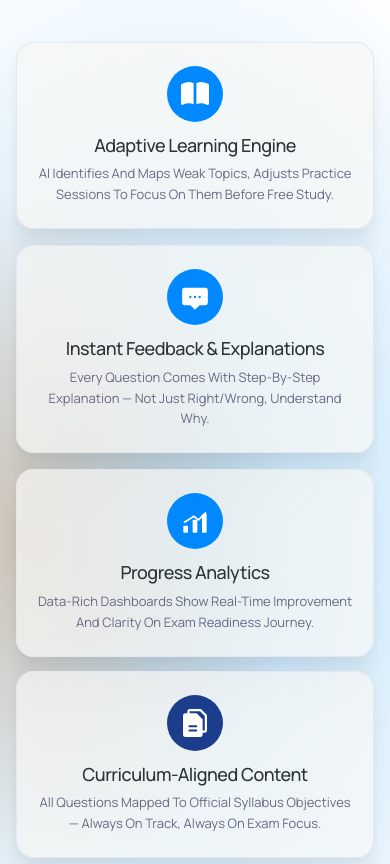
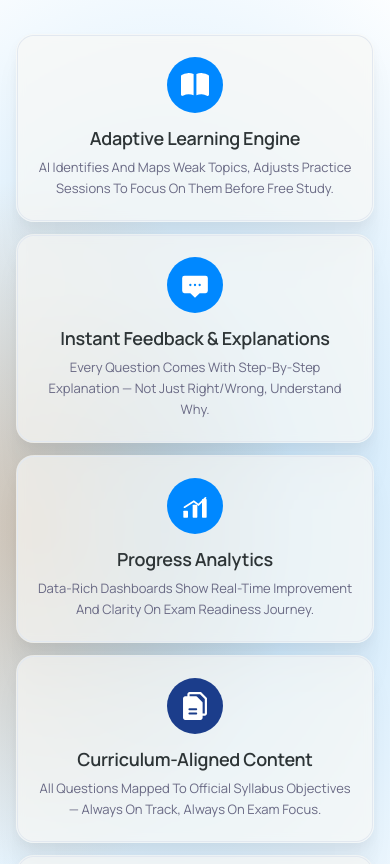
Before and after one commit to nishantdavidcharles/TopSyllabus, a plain HTML site: page index.html in a window 390 px wide. Shown: the part 1500-2364 px from the top of the page. Drawn offline with nearby package versions, Linux system fonts and the light colour scheme.

Commit message:
Redesign Features section for consistent 3-column layout
- Equal 1fr grid columns so cards, image and cards share identical width
- Reduce card padding and inter-card gap to tighten section height
- Add hover colour-cycle on feature cards (blue/amber/teal palette)
  matching the How It Works section; icon scales and bg fades in smoothly
- Fix responsive breakpoints: 3-col equal at all large viewports,
  2-col card grid at tablet with image hidden, single stack on mobile

Co-Authored-By: Claude Sonnet 4.6 <noreply@anthropic.com>

```diff
--- a/index.html
+++ b/index.html
@@ -75,19 +75,29 @@ a{text-decoration:none}
 .features{background:#fff;overflow:hidden;position:relative}
 .feat-glo{position:absolute;left:-321px;top:50%;transform:translateY(-50%);width:713px;height:948px;border-radius:50%;background:radial-gradient(262px 348px at 50% 50%,rgba(250,130,25,.42) 0%,transparent 100%);pointer-events:none}
 .feat-glb{position:absolute;right:-220px;top:50%;transform:translateY(-50%);width:891px;height:1299px;border-radius:50%;background:radial-gradient(445px 649px at 50% 50%,rgba(73,171,242,.4) 0%,rgba(179,218,249,0) 100%);pointer-events:none}
-.feat-grid{display:grid;grid-template-columns:1fr 340px 1fr;gap:40px;align-items:center;margin-top:56px}
-.feat-col{display:flex;flex-direction:column;gap:40px}
-.fc{background:rgba(248,248,246,.7);border-radius:24px;padding:50px;backdrop-filter:blur(4px);box-shadow:var(--card-shadow);text-align:center;display:flex;flex-direction:column;align-items:center;transition:transform .2s,box-shadow .2s;cursor:default}
-.fc:hover{transform:translateY(-3px);box-shadow:inset 0 0 0 1px rgb(200,212,232),0px 56px 36px rgba(0,0,0,.03),0px 26px 26px rgba(0,0,0,.06),0px 10px 16px rgba(0,0,0,.06)}
-.fc-ico{width:80px;height:80px;border-radius:50%;display:flex;align-items:center;justify-content:center;margin-bottom:24px;flex-shrink:0}
+.feat-grid{display:grid;grid-template-columns:1fr 1fr 1fr;gap:22px;align-items:stretch;margin-top:48px}
+.feat-col{display:flex;flex-direction:column;gap:16px}
+.fc{background:rgba(248,248,246,.7);border-radius:20px;padding:28px 24px;backdrop-filter:blur(4px);box-shadow:var(--card-shadow);border:1px solid transparent;text-align:center;display:flex;flex-direction:column;align-items:center;flex:1;transition:transform .3s ease,box-shadow .3s ease,background .3s ease,border-color .3s ease;cursor:default}
+/* hover base */
+.fc:hover{transform:translateY(-4px)}
+/* colour-cycle on hover — inspired by How It Works palette */
+.fc--blue:hover{background:linear-gradient(148deg,#C9DEFF 0%,#DDE9FF 50%,#F2F7FF 100%);border-color:#A8C8F8;box-shadow:0 12px 36px rgba(0,136,255,.13)}
+.fc--blue:hover .fc-ico{background:var(--blue)}
+.fc--amber:hover{background:linear-gradient(148deg,#FFE29A 0%,#FAEFC4 50%,#FFFBEF 100%);border-color:#F0CF7A;box-shadow:0 12px 36px rgba(244,124,32,.13)}
+.fc--amber:hover .fc-ico{background:#d97706}
+.fc--teal:hover{background:linear-gradient(148deg,#A8EDD0 0%,#C8F3E3 50%,#EDFAF4 100%);border-color:#6DCCAA;box-shadow:0 12px 36px rgba(16,185,129,.13)}
+.fc--teal:hover .fc-ico{background:#059669}
+/* icon */
+.fc-ico{width:72px;height:72px;border-radius:50%;display:flex;align-items:center;justify-content:center;margin-bottom:18px;flex-shrink:0;transition:background .3s ease,transform .3s ease}
+.fc:hover .fc-ico{transform:scale(1.08)}
 .fc-ico.bl{background:rgb(0,136,255)}
 .fc-ico.nv{background:rgb(27,61,139)}
-.fc-ico img{width:40px;height:40px;object-fit:contain;filter:brightness(0) invert(1)}
-.fc-ico-svg{width:40px;height:40px;fill:#fff}
-.fc h3{font-size:28px;font-weight:500;margin-bottom:12px;color:rgb(45,52,54);line-height:1.1;letter-spacing:-.5px}
-.fc p{font-size:15px;color:var(--muted);line-height:1.6;text-align:center}
-.feat-mid{border-radius:24px;overflow:hidden;align-self:stretch;min-height:640px}
-.feat-mid img{width:100%;height:100%;object-fit:cover;object-position:60% center}
+.fc-ico img{width:36px;height:36px;object-fit:contain;filter:brightness(0) invert(1)}
+.fc-ico-svg{width:36px;height:36px;fill:#fff}
+.fc h3{font-size:19px;font-weight:600;margin-bottom:10px;color:rgb(45,52,54);line-height:1.25;letter-spacing:-.3px}
+.fc p{font-size:14px;color:var(--muted);line-height:1.6;text-align:center}
+.feat-mid{border-radius:20px;overflow:hidden;align-self:stretch}
+.feat-mid img{width:100%;height:100%;object-fit:cover;object-position:60% center;display:block}
 
 /* ── HOW IT WORKS ── */
 .how{background:#EEEEF2;padding:100px 80px}
@@ -280,7 +290,7 @@ footer{background:linear-gradient(135deg,rgb(69,112,210) 0%,rgb(42,76,170) 100%)
   .hero-inner{padding:0 48px}
   .sec,.how,.platform,.pricing,.testi,.faq{padding-left:48px;padding-right:48px}
   .stats-band{padding-left:48px;padding-right:48px}
-  .feat-grid{grid-template-columns:1fr 280px 1fr;gap:28px}
+  .feat-grid{grid-template-columns:1fr 1fr 1fr;gap:20px}
   .plat-r1{grid-template-columns:repeat(2,1fr)}
   .plat-r2{flex-wrap:wrap}
   .plat-r2 .pc{width:calc(50% - 12px)}
@@ -292,9 +302,9 @@ footer{background:linear-gradient(135deg,rgb(69,112,210) 0%,rgb(42,76,170) 100%)
 @media (max-width:1024px){
   .hdr-nav{gap:24px}
   .hdr-nav a{font-size:14px}
-  .feat-grid{grid-template-columns:1fr 240px 1fr;gap:20px}
-  .fc{padding:36px 20px}
-  .fc h3{font-size:22px}
+  .feat-grid{grid-template-columns:1fr 1fr 1fr;gap:16px}
+  .fc{padding:24px 18px}
+  .fc h3{font-size:17px}
 }
 
 @media (max-width:860px){
@@ -323,10 +333,10 @@ footer{background:linear-gradient(135deg,rgb(69,112,210) 0%,rgb(42,76,170) 100%)
   .pricing{padding:64px 24px}
   .sec-h{font-size:36px}
 
-  /* Features — hide center image, show 2-col cards */
-  .feat-grid{grid-template-columns:1fr 1fr;gap:16px}
+  /* Features — stack to 2-col at tablet, hide image */
+  .feat-grid{grid-template-columns:1fr 1fr;gap:14px}
   .feat-mid{display:none}
-  .feat-col{gap:16px}
+  .feat-col{gap:14px;display:grid;grid-template-columns:1fr 1fr;grid-column:span 2}
   .fc{padding:28px 20px}
   .fc-ico{width:64px;height:64px;margin-bottom:16px}
   .fc-ico img,.fc-ico-svg{width:32px;height:32px}
@@ -414,9 +424,10 @@ footer{background:linear-gradient(135deg,rgb(69,112,210) 0%,rgb(42,76,170) 100%)
   .sec-sub{font-size:14px}
   .sec-badge{font-size:11px;padding:5px 16px}
 
-  /* Features — single col */
-  .feat-grid{grid-template-columns:1fr;gap:14px}
-  .fc{padding:24px 20px;border-radius:18px}
+  /* Features — single col on mobile */
+  .feat-grid{grid-template-columns:1fr;gap:12px}
+  .feat-col{display:flex;flex-direction:column;gap:12px;grid-column:auto}
+  .fc{padding:22px 18px;border-radius:18px}
   .fc-ico{width:56px;height:56px;margin-bottom:14px}
   .fc-ico img,.fc-ico-svg{width:28px;height:28px}
   .fc h3{font-size:18px;margin-bottom:8px}
@@ -605,19 +616,19 @@ footer{background:linear-gradient(135deg,rgb(69,112,210) 0%,rgb(42,76,170) 100%)
   </div>
   <div class="feat-grid">
     <div class="feat-col">
-      <div class="fc">
+      <div class="fc fc--blue">
         <div class="fc-ico bl"><img src="assets/icon-fc-left.svg" alt=""></div>
         <h3>Adaptive Learning Engine</h3>
         <p>AI Identifies And Maps Weak Topics, Adjusts Practice Sessions To Focus On Them Before Free Study.</p>
       </div>
-      <div class="fc">
+      <div class="fc fc--amber">
         <div class="fc-ico bl">
           <svg class="fc-ico-svg" viewBox="0 0 40 40"><path d="M35 6.667H5A3.333 3.333 0 0 0 1.667 10v18.333A3.333 3.333 0 0 0 5 31.667h8.333L20 38.333l6.667-6.666H35a3.333 3.333 0 0 0 3.333-3.334V10A3.333 3.333 0 0 0 35 6.667ZM13.333 21.667a1.667 1.667 0 1 1 0-3.334 1.667 1.667 0 0 1 0 3.334Zm6.667 0a1.667 1.667 0 1 1 0-3.334 1.667 1.667 0 0 1 0 3.334Zm6.667 0a1.667 1.667 0 1 1 0-3.334 1.667 1.667 0 0 1 0 3.334Z"/></svg>
         </div>
         <h3>Instant Feedback &amp; Explanations</h3>
         <p>Every Question Comes With Step-By-Step Explanation — Not Just Right/Wrong, Understand Why.</p>
       </div>
-      <div class="fc">
+      <div class="fc fc--teal">
         <div class="fc-ico bl">
           <svg class="fc-ico-svg" viewBox="0 0 40 40"><rect x="3.333" y="26.667" width="6.667" height="10" rx="1"/><rect x="16.667" y="18.333" width="6.667" height="18.333" rx="1"/><rect x="30" y="10" width="6.667" height="26.667" rx="1"/><path d="M5 21.667 L18.333 13.333 L25 18.333 L35 8.333" stroke="white" stroke-width="2.5" stroke-linecap="round" fill="none"/></svg>
         </div>
@@ -629,19 +640,19 @@ footer{background:linear-gradient(135deg,rgb(69,112,210) 0%,rgb(42,76,170) 100%)
       <img src="assets/features-student-hq.png" alt="Student studying with TopSyllabus">
     </div>
     <div class="feat-col">
-      <div class="fc">
+      <div class="fc fc--amber">
         <div class="fc-ico nv"><img src="assets/icon-fc-right.svg" alt=""></div>
         <h3>Curriculum-Aligned Content</h3>
         <p>All Questions Mapped To Official Syllabus Objectives — Always On Track, Always On Exam Focus.</p>
       </div>
-      <div class="fc">
+      <div class="fc fc--teal">
         <div class="fc-ico bl">
           <svg class="fc-ico-svg" viewBox="0 0 40 40"><rect x="5" y="6.667" width="30" height="30" rx="3" stroke="white" stroke-width="2.5" fill="none"/><line x1="26.667" y1="3.333" x2="26.667" y2="10" stroke="white" stroke-width="2.5" stroke-linecap="round"/><line x1="13.333" y1="3.333" x2="13.333" y2="10" stroke="white" stroke-width="2.5" stroke-linecap="round"/><line x1="5" y1="16.667" x2="35" y2="16.667" stroke="white" stroke-width="2.5"/><circle cx="13.333" cy="24" r="2" fill="white"/><circle cx="20" cy="24" r="2" fill="white"/><circle cx="26.667" cy="24" r="2" fill="white"/></svg>
         </div>
         <h3>Study On Your Schedule</h3>
         <p>Mobile-First Design — Study For 5 Minutes, Any Time, Any Space. No Minimum Session.</p>
       </div>
-      <div class="fc">
+      <div class="fc fc--blue">
         <div class="fc-ico nv">
           <svg class="fc-ico-svg" viewBox="0 0 40 40"><path d="M28.333 35v-3.333A6.667 6.667 0 0 0 21.667 25H8.333A6.667 6.667 0 0 0 1.667 31.667V35"/><circle cx="15" cy="15" r="6.667"/><path d="M38.333 35v-3.333A6.667 6.667 0 0 0 33.333 25"/><path d="M26.667 8.433a6.667 6.667 0 0 1 0 13.134"/></svg>
         </div>
```
